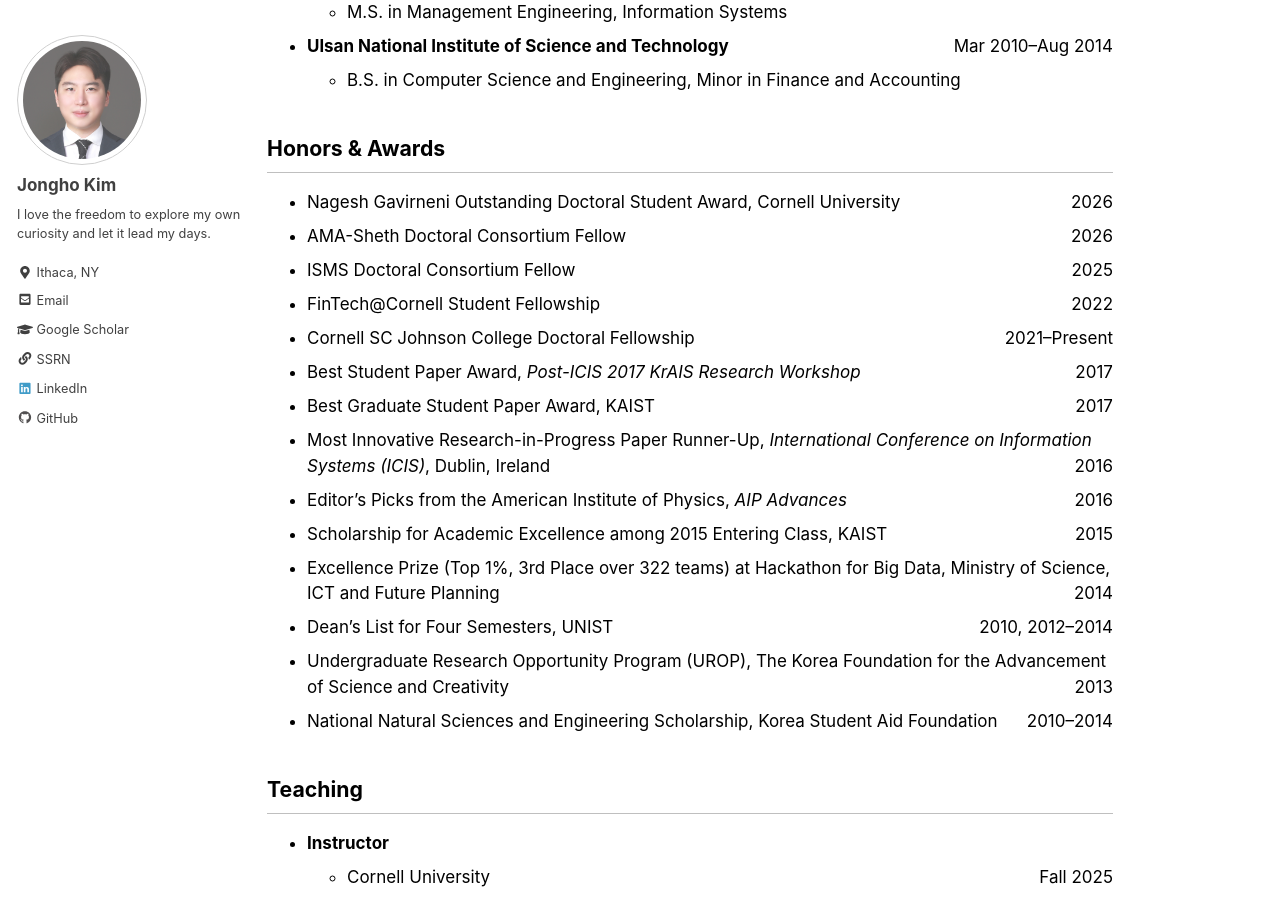
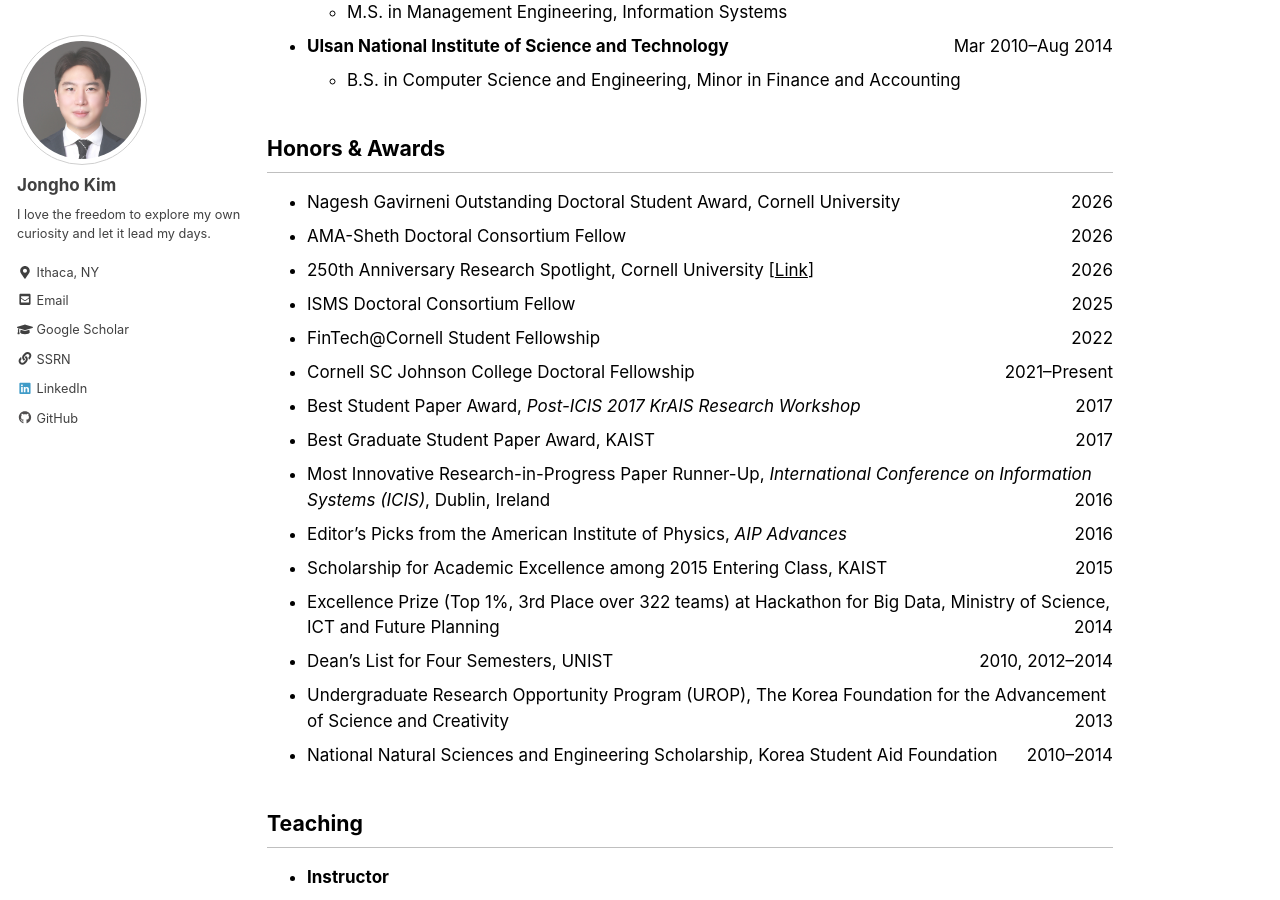
Before and after one commit to jonghkim/jonghkim.github.io, a Jekyll site: the page built from _pages/about.md, in a window 1280 px wide and 900 px high, scrolled down 418 px. Built offline with Jekyll 4.4.1, drawn with Linux system fonts in a browser that asks for light colours.

Commit message:
about / cv

```diff
--- a/_pages/about.md
+++ b/_pages/about.md
@@ -19,6 +19,7 @@ last_modified_at: 2026-10-21
 ## Honors & Awards
 - Nagesh Gavirneni Outstanding Doctoral Student Award, Cornell University <span style="float:right">2026</span>
 - AMA-Sheth Doctoral Consortium Fellow <span style="float:right">2026</span>
+- 250th Anniversary Research Spotlight, Cornell University [[Link](https://gradschool.cornell.edu/announcements/public-policies-housing-and-consumer-well-being/)] <span style="float:right">2026</span>
 - ISMS Doctoral Consortium Fellow <span style="float:right">2025</span>
 - FinTech@Cornell Student Fellowship <span style="float:right">2022</span>
 - Cornell SC Johnson College Doctoral Fellowship <span style="float:right">2021–Present</span>
```
Also changed, not shown: 1 other file.
